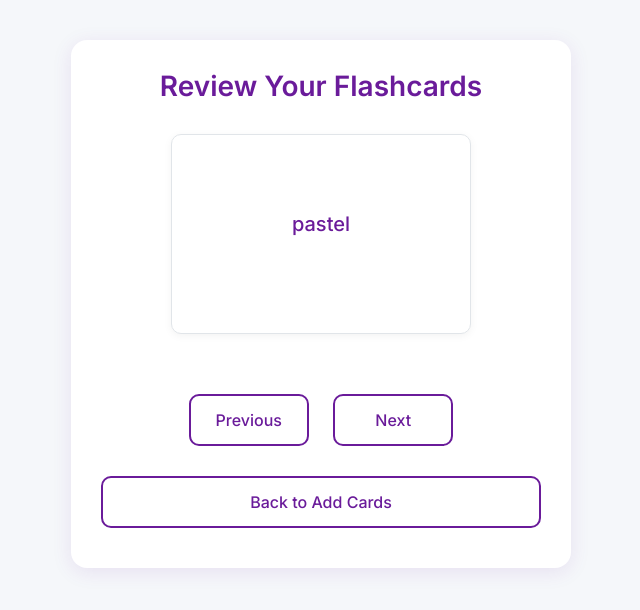
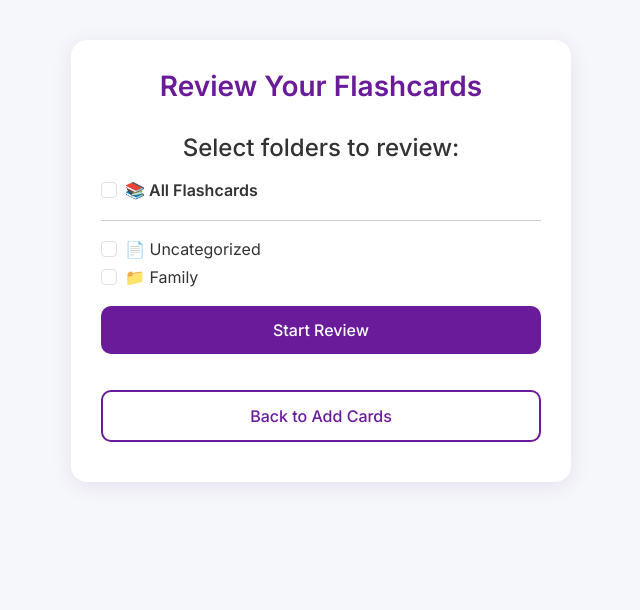
Before and after one commit to senakathy/FlashcardApp, a Flask app: page /review in a window 1280 px wide. Shown: the top 610 px of the page, without its empty margins (319-959 px from the left). Run offline with Flask 3, Linux system fonts and the light colour scheme.

Commit message:
Add ability to select specific folders for flashcard review sessions
Update the review page to allow users to select individual folders or all folders for flashcard review via a POST request, and modify the template to display folder selection options when no folders are pre-selected.

Replit-Commit-Author: Agent
Replit-Commit-Session-Id: 113bc2d9-a300-48e6-b037-9d6611f57268
Replit-Commit-Checkpoint-Type: full_checkpoint
Replit-Commit-Screenshot-Url: https://storage.googleapis.com/screenshot-production-us-central1/344f60af-72fa-46d7-afe4-e6e8d1e00bbd/113bc2d9-a300-48e6-b037-9d6611f57268/b9RIE49

```diff
--- a/main.py
+++ b/main.py
@@ -89,11 +89,37 @@ def home():
     return render_template('input.html', folders=data['folders'])
 
 # Route for the review page (flip cards with swipe)
-@app.route('/review')
+@app.route('/review', methods=['GET', 'POST'])
 def review():
-    flashcards = get_all_flashcards()
-    current_index = 0
-    return render_template('review.html', flashcards=flashcards, current_index=current_index)
+    data = load_data()
+
+    if request.method == 'POST':
+        # Get selected folders from form
+        selected_folders = request.form.getlist('selected_folders')
+        flashcards = []
+
+        if 'all' in selected_folders:
+            # Review all flashcards
+            flashcards = get_all_flashcards()
+        else:
+            # Review only selected folders
+            if 'uncategorized' in selected_folders:
+                flashcards.extend(data['uncategorized'])
+
+            for folder_id in selected_folders:
+                if folder_id != 'uncategorized':
+                    for folder in data['folders']:
+                        if folder['id'] == folder_id:
+                            flashcards.extend(folder['flashcards'])
+                            break
+
+        current_index = 0
+        return render_template('review.html', flashcards=flashcards, current_index=current_index,
+                             folders=data['folders'], show_selection=False)
+
+    # GET request - show folder selection
+    return render_template('review.html', flashcards=[], current_index=0,
+                         folders=data['folders'], show_selection=True)
 
 # Route for the my flashcards page (list all flashcards and folders)
 @app.route('/my-flashcards')
--- a/templates/review.html
+++ b/templates/review.html
@@ -58,6 +58,40 @@
 <body>
     <div class="container">
         <h1 class="text-center">Review Your Flashcards</h1>
+
+        {% if show_selection %}
+            <div class="text-center" style="max-width: 500px; margin: 0 auto;">
+                <form method="POST">
+                    <h4 class="mb-3">Select folders to review:</h4>
+                    <div class="mb-3" style="text-align: left;">
+                        <div class="form-check">
+                            <input class="form-check-input" type="checkbox" name="selected_folders" value="all" id="folder_all">
+                            <label class="form-check-label" for="folder_all">
+                                <strong>📚 All Flashcards</strong>
+                            </label>
+                        </div>
+                        <hr>
+                        <div class="form-check">
+                            <input class="form-check-input" type="checkbox" name="selected_folders" value="uncategorized" id="folder_uncategorized">
+                            <label class="form-check-label" for="folder_uncategorized">
+                                📄 Uncategorized
+                            </label>
+                        </div>
+                        {% for folder in folders %}
+                        <div class="form-check">
+                            <input class="form-check-input" type="checkbox" name="selected_folders" value="{{ folder.id }}" id="folder_{{ folder.id }}">
+                            <label class="form-check-label" for="folder_{{ folder.id }}">
+                                📁 {{ folder.name }}
+                            </label>
+                        </div>
+                        {% endfor %}
+                    </div>
+                    <button type="submit" class="btn btn-primary">Start Review</button>
+                </form>
+                <br>
+                <a href="/home" class="btn btn-secondary">Back to Add Cards</a>
+            </div>
+        {% else %}
             {% if flashcards and flashcards|length > 0 %}
                 <div class="flashcard" onclick="flipCard(this)">
                     <div class="card-inner">
@@ -73,10 +107,14 @@
                     <button class="btn btn-secondary" onclick="previousCard()">Previous</button>
                     <button class="btn btn-secondary" onclick="nextCard()">Next</button>
                 </div>
+                <a href="/review" class="btn btn-secondary back-button">Change Selection</a>
             {% else %}
-            <p>No flashcards to review yet! Add some on the main page.</p>
+                <p class="text-center">No flashcards found in the selected folders!</p>
+                <div class="text-center">
+                    <a href="/review" class="btn btn-secondary">Back to Selection</a>
+                </div>
             {% endif %}
-        <a href="/home" class="btn btn-secondary back-button">Back to Add Cards</a>
+        {% endif %}
     </div>
     <script src="https://cdn.jsdelivr.net/npm/bootstrap@5.3.0/dist/js/bootstrap.bundle.min.js"></script>
     <script src="{{ url_for('static', filename='sounds.js') }}"></script>
@@ -107,7 +145,7 @@
 
         function updateCard() {
             const flashcard = document.querySelector('.flashcard');
-            flashcard.classList.remove('flipped'); // Reset flip on move
+            flashcard.classList.remove('flipped');
             const front = document.querySelector('.card-front h3');
             const back = document.querySelector('.card-back h3');
             front.textContent = flashcards[currentIndex].word;
```
Lines whose indentation alone changed are shown as unchanged.
